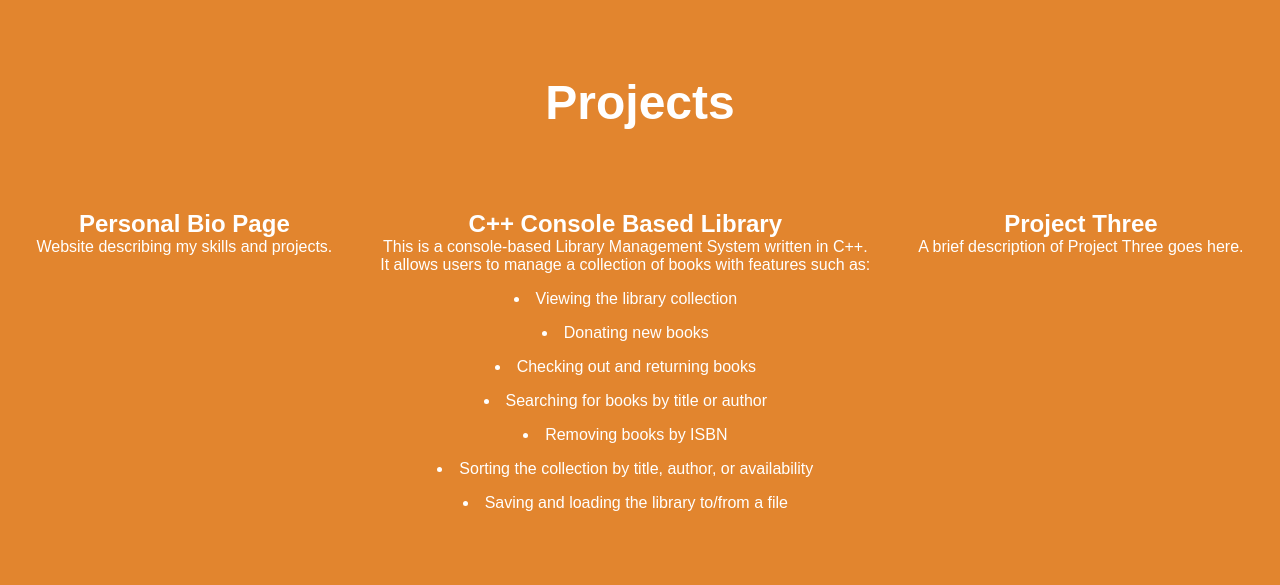
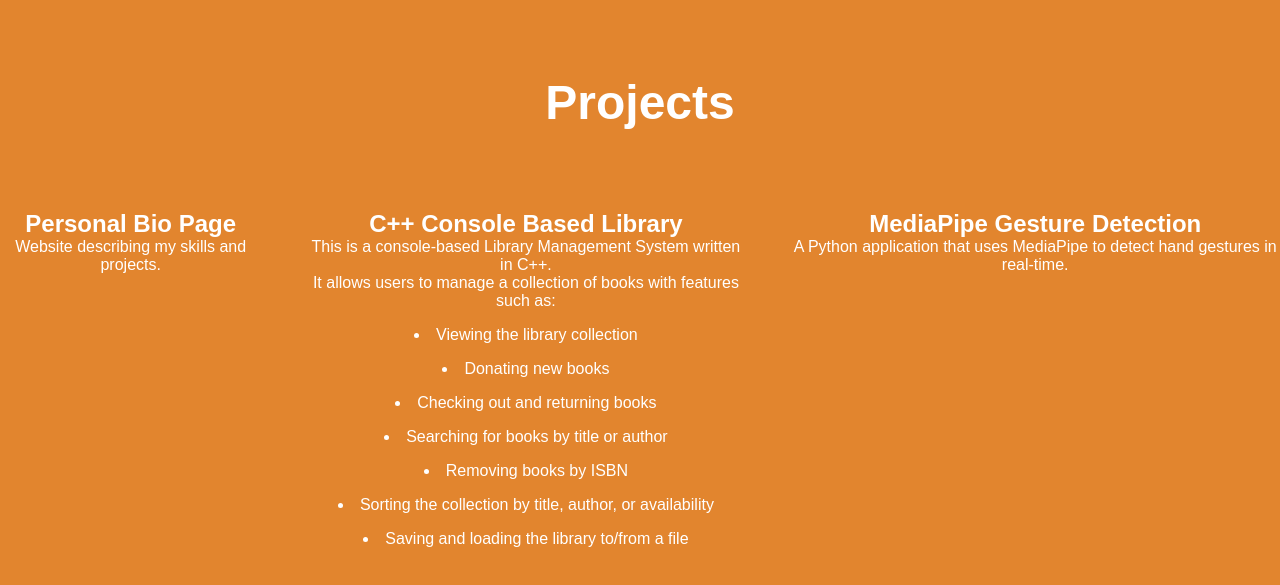
Before and after one commit to KTokos/Personal_Bio_Page, a plain HTML site: page src/pages/projects.html in a window 1280 px wide. Shown: the part 71-656 px from the top of the page. Drawn offline with Linux system fonts and the light colour scheme.

Commit message:
Added another project

```diff
--- a/src/pages/projects.html
+++ b/src/pages/projects.html
@@ -43,8 +43,8 @@
                         </ul>
                     </li>
                     <li>
-                        <h2>Project Three</h2>
-                        <p>A brief description of Project Three goes here.</p>
+                        <a href="https://github.com/KTokos/MediaPipeGestureDetection"><h2>MediaPipe Gesture Detection</h2></a>
+                        <p>A Python application that uses MediaPipe to detect hand gestures in real-time.</p>
                     </li>
                 </ul>
             </div>
```
